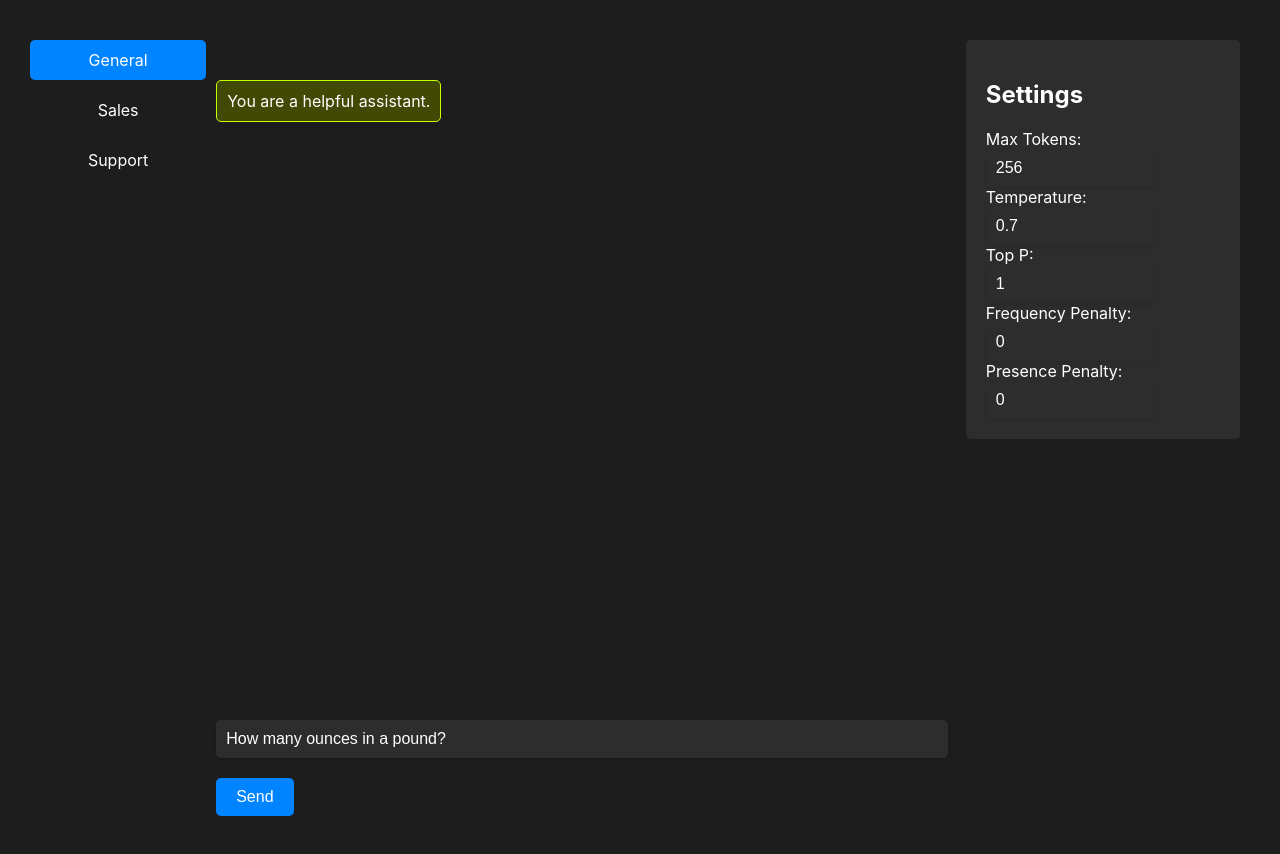
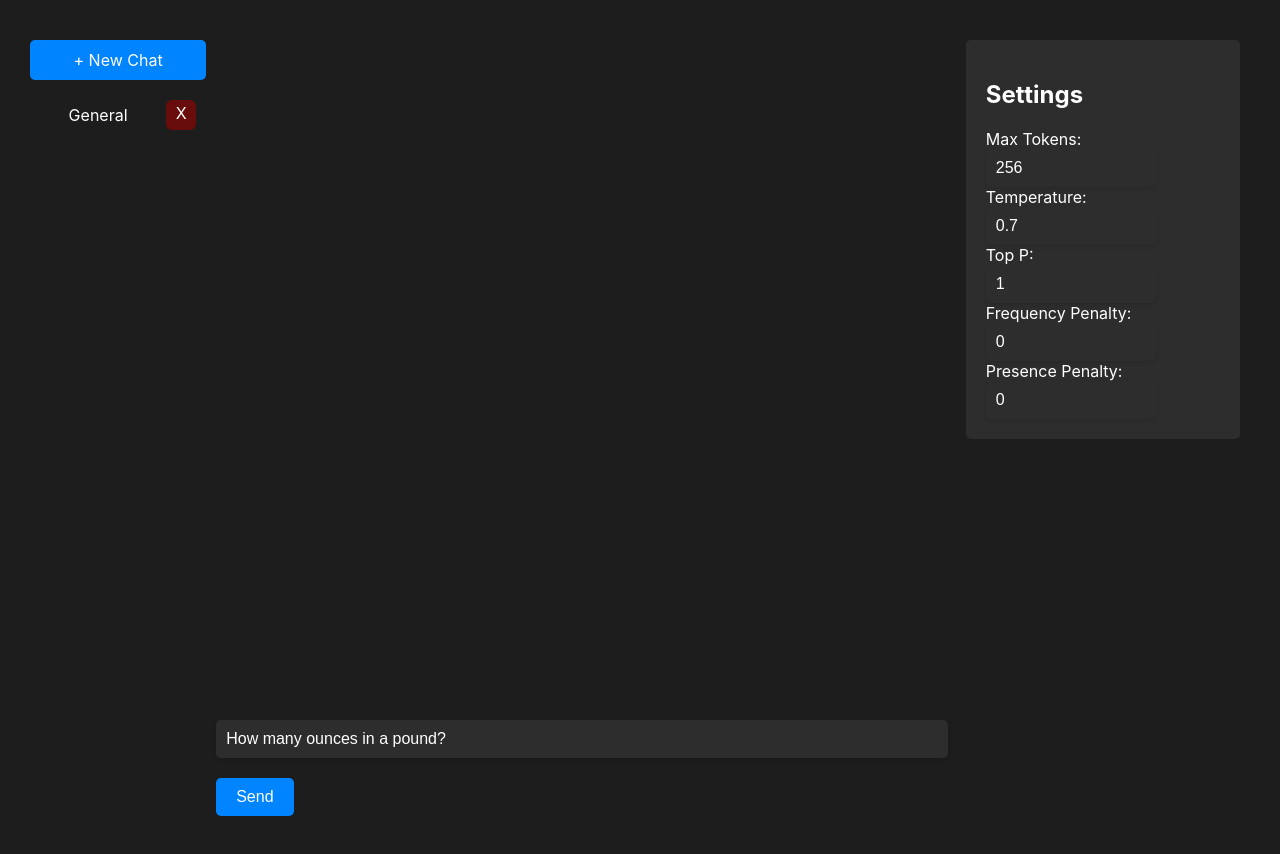
Before and after one commit to zac-crites/chatgui, a React (Create React App) app: page / in a window 1280 px wide. Built offline with nearby package versions, Linux system fonts and the light colour scheme.

Commit message:
Add and delete chats

```diff
--- a/package.json
+++ b/package.json
@@ -9,6 +9,7 @@
     "react": "^18.2.0",
     "react-dom": "^18.2.0",
     "react-scripts": "^5.0.1",
+    "uuid": "^9.0.0",
     "web-vitals": "^2.1.4"
   },
   "scripts": {
--- a/src/App.css
+++ b/src/App.css
@@ -27,7 +27,6 @@ label {
   width: 150px;
 }
 
-
 .chat-list {
   display: flex;
   flex-direction: column;
@@ -35,6 +34,32 @@ label {
   align-items: center;
   width: 200px;
   margin-right: 20px;
+}
+
+.new-chat-button {
+  padding: 10px;
+  margin-bottom: 10px;
+  border-radius: 5px;
+  font-size: 16px;
+  cursor: pointer;
+  width: 100%;
+  text-align: center;
+  background-color: #0084ff;
+  color: #fff;
+}
+
+.delete-chat-button {
+  padding: 5px;
+  margin-left: 10px;
+  border-radius: 20%;
+  font-size: 16px;
+  cursor: pointer;
+  background-color: #680c0c;
+  color: #fff;
+  width: 20px;
+  height: 20px;
+  text-align: center;
+  line-height: 1;
 }
 
 .chat-item {
@@ -45,6 +70,13 @@ label {
   cursor: pointer;
   width: 100%;
   text-align: center;
+  display: flex;
+  align-items: center;
+  justify-content: space-between;
+}
+
+.chat-name {
+  flex-grow: 1;
 }
 
 .chat-item.active {
--- a/src/App.js
+++ b/src/App.js
@@ -1,6 +1,7 @@
 import './App.css';
 import {Configuration, OpenAIApi} from 'openai';
 import React, { useState, useRef, useEffect } from 'react';
+import { v4 as uuidv4 } from 'uuid';
 
 import ChatHistory from './ChatHistory';
 import SettingsPanel from './SettingsPanel';
@@ -22,36 +23,27 @@ function App() {
   const [presencePenalty, setPresencePenalty] = useState(0);
 
   const [chats, setChats] = useState(() => {
-    const savedChats = JSON.parse(localStorage.getItem('chats'));
-    if (savedChats) {
-      return savedChats;
-    } else {
-      return [
-        {
+    return JSON.parse(localStorage.getItem('chats')) ?? [{
       id: 1,
       name: 'General',
       history: [ { role : "system", content: "You are a helpful assistant." } ],
-        },
-        {
-          id: 2,
-          name: 'Sales',
-          history: [ { role : "system", content: "You are a helpful assistant." } ],
-        },
-        {
-          id: 3,
-          name: 'Support',
-          history: [ { role : "system", content: "You are a helpful assistant." } ],
-        },
-      ];
-    }
+    },];
   });
+
+  const [selectedChatId, setSelectedChatId] = useState( () => {
+    const data = localStorage.getItem("selectedChatId");
+    return data ? data : uuidv4().toString(); } );
+
+  const selectedChat = chats.find((chat) => chat.id === selectedChatId) || { history: [] };
 
   useEffect(() => {
     localStorage.setItem('chats', JSON.stringify(chats));
   }, [chats]);
 
-  const [selectedChatId, setSelectedChatId] = useState(1);
-  const selectedChat = chats.find((chat) => chat.id === selectedChatId) || { history: [] };
+  useEffect(() => {
+    localStorage.setItem('selectedChatId', selectedChatId);
+  }, [selectedChatId]);
+
 
   const handleSubmit = (event) => {
     event.preventDefault();
@@ -96,18 +88,65 @@ function App() {
     console.log( selectedChat );
   };
 
+  const handleNewChat = () => {
+    const id = uuidv4().toString();
+    const newChat = {
+      id: id,
+      name: `Chat ${id.substr(0,4)}`,
+      history: [ { role : "system", content: "You are a helpful assistant." } ],
+    };
+    setChats([...chats, newChat]);
+    setSelectedChatId(id);
+  };
+
+  const handleNewChat1 = async () => {
+    const id = uuidv4().toString();
+    const newChat = {
+      id: id,
+      name: `Chat ${id.substr(0, 4)}`,
+      history: [],
+    };
+    try {
+      const file = await fetch('/manifest.json'); // Change the file path to your desired file
+      const text = await file.text();
+      if (text) {
+        newChat.history.push({ role: 'system', content: text });
+      }
+    } catch (error) {
+      console.log(error);
+    }
+    setChats([...chats, newChat]);
+    setSelectedChatId(id);
+  };
+
+  const handleDeleteChat = (chatId) => {
+    const newChats = chats.filter((chat) => chat.id !== chatId);
+    setChats(newChats);
+    if( !chats.some((chat) => chat.id === selectedChatId) ) {
+      setSelectedChatId( chats.length > 0 ? chats[0].id : "" );
+    }
+  };
+
   return (
     <div className="App">
       <div className="chat-list">
+      <div className="new-chat-button" onClick={handleNewChat}>
+        + New Chat
+      </div>
         {chats.map((chat) => (
+        <div key={chat.id} className={`chat-item ${chat.id === selectedChatId ? 'active' : ''}`}>
         <div
-            key={chat.id}
-            className={`chat-item ${chat.id === selectedChatId ? 'active' : ''}`}
+          className={`chat-name ${chat.id === selectedChatId ? 'active' : ''}`}
           onClick={() => handleChatSelect(chat.id)}
         >
           {chat.name}
         </div>
+        <div className="delete-chat-button" onClick={() => handleDeleteChat(chat.id)}>
+          X
+        </div>
+      </div>
         ))}
+
       </div>
 
       <div className="chat-container">
```
Also changed, not shown: 1 other file (tests, documents, lock files or other folders). Lines whose indentation alone changed are shown as unchanged.
